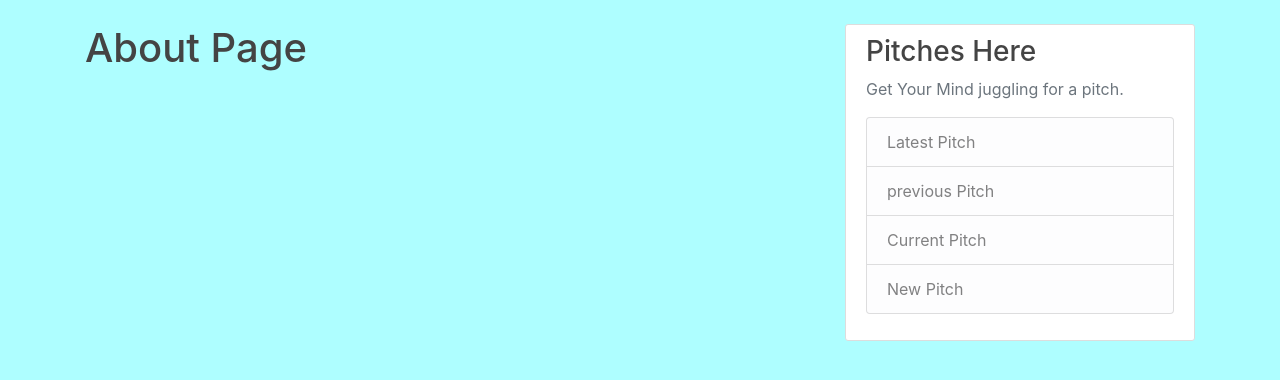
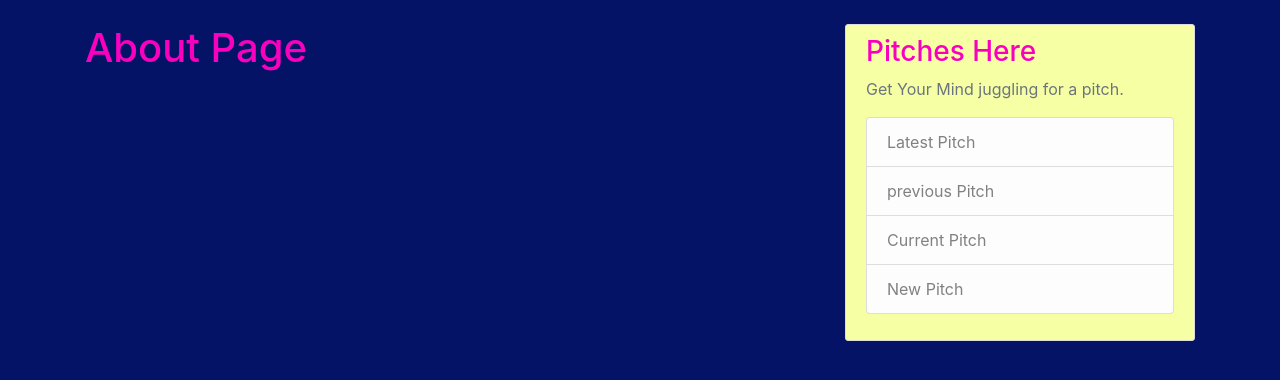
Before and after one commit to Kahumbi/pitches, a Flask app: page /about in a window 1280 px wide. Shown: the part 56-436 px from the top of the page. Run offline with Flask 2, Linux system fonts and the light colour scheme; some libraries are stand-ins or nearby versions.

Commit message:
deploying to heroku again

```diff
--- a/pitches/static/main.css
+++ b/pitches/static/main.css
@@ -1,11 +1,11 @@
 body {
-    background: #AEFEFF;
+    background: #051367;
     color: #333333;
     margin-top: 5rem;
   }
 
   h1, h2, h3, h4, h5, h6 {
-    color: #444444;
+    color: #F900BF;
   }
 
   .bg-steel {
@@ -25,7 +25,7 @@ body {
   }
 
   .content-section {
-    background: #ffffff;
+    background: #F6FFA4;
     padding: 10px 20px;
     border: 1px solid #dddddd;
     border-radius: 3px;
```
Also changed, not shown: pitches/site.db.
